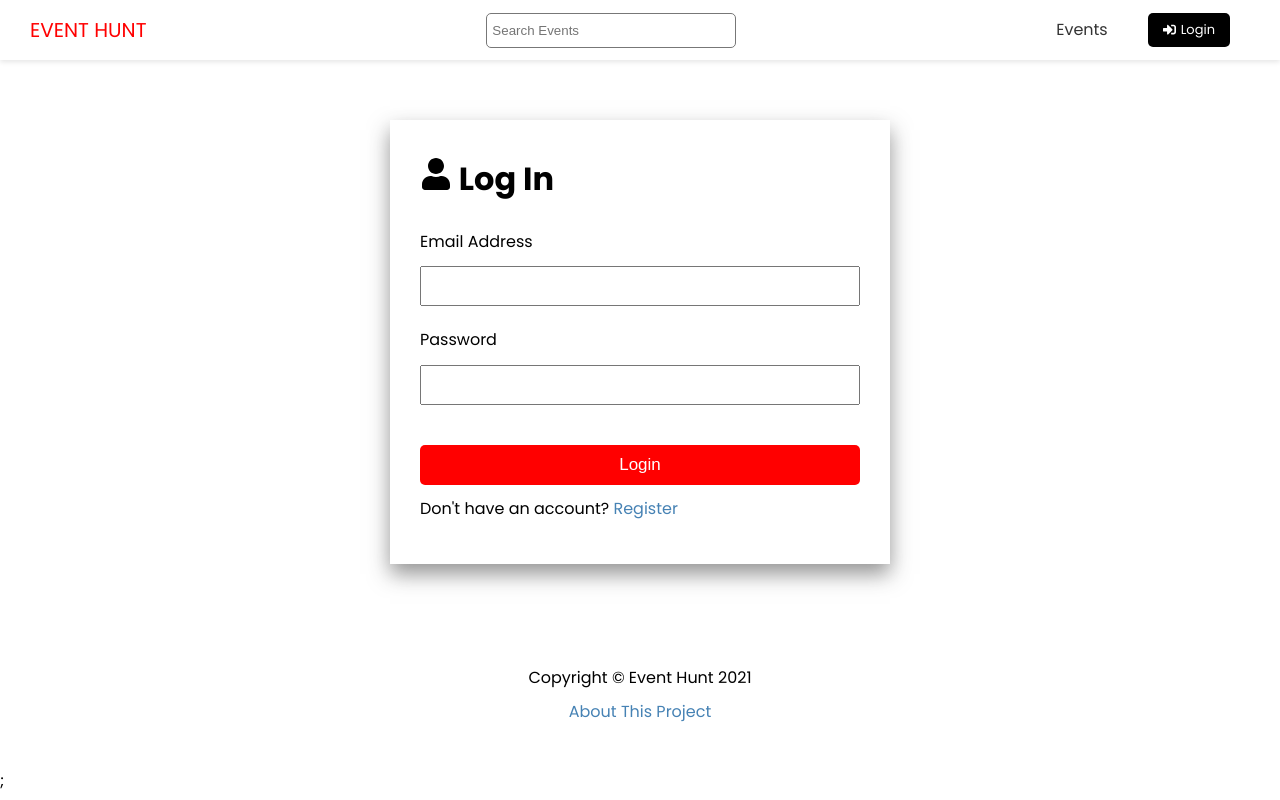
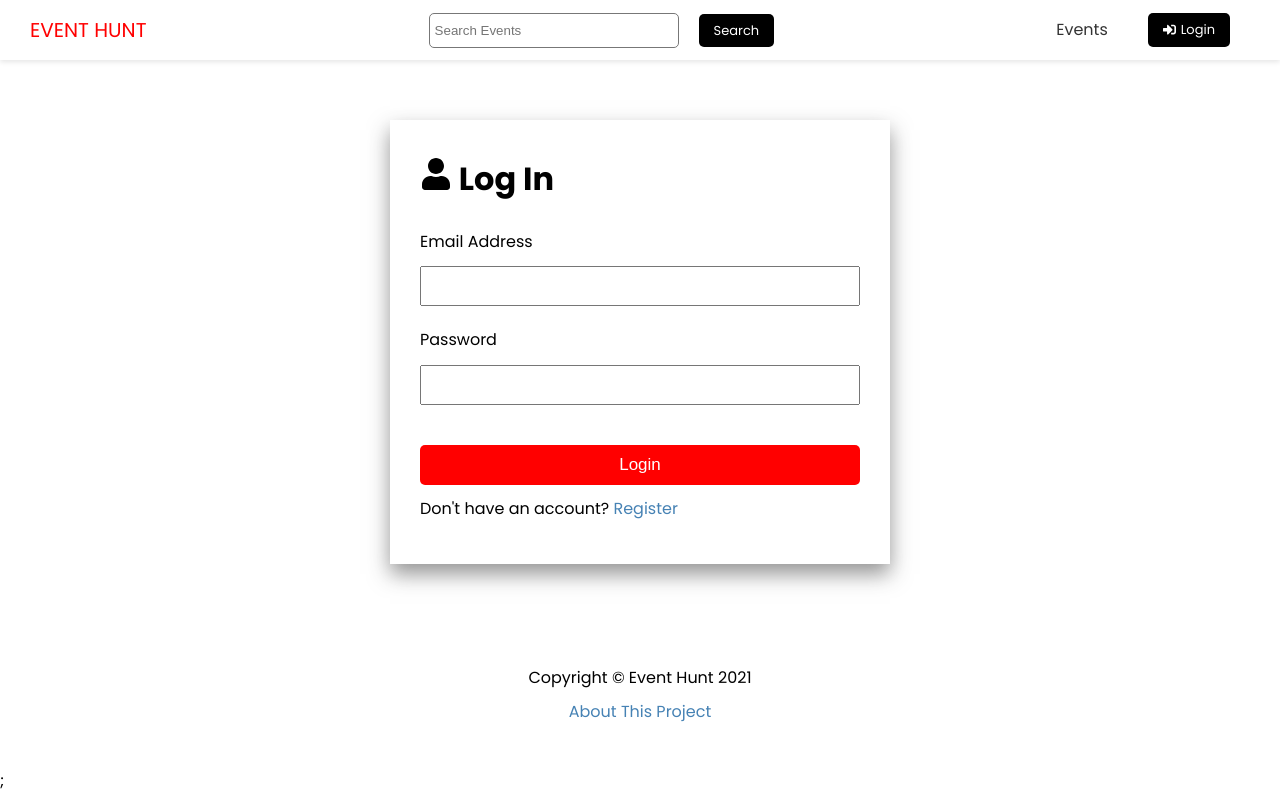
Before and after one commit to RdotSilva/React-NextJS-EventHunt, a Next.js app in the folder event-hunt-frontend/: page /account/login in a window 1280 px wide. Built offline with nearby package versions, Linux system fonts and the light colour scheme; no server answers.

Commit message:
Add search button for searchbar

```diff
--- a/event-hunt-frontend/components/Search.js
+++ b/event-hunt-frontend/components/Search.js
@@ -26,6 +26,9 @@ export default function Search() {
           onChange={(e) => setTerm(e.target.value)}
           placeholder="Search Events"
         ></input>
+        <button className="btn-secondary" onClick={handleSubmit}>
+          Search
+        </button>
       </form>
     </div>
   );
```
